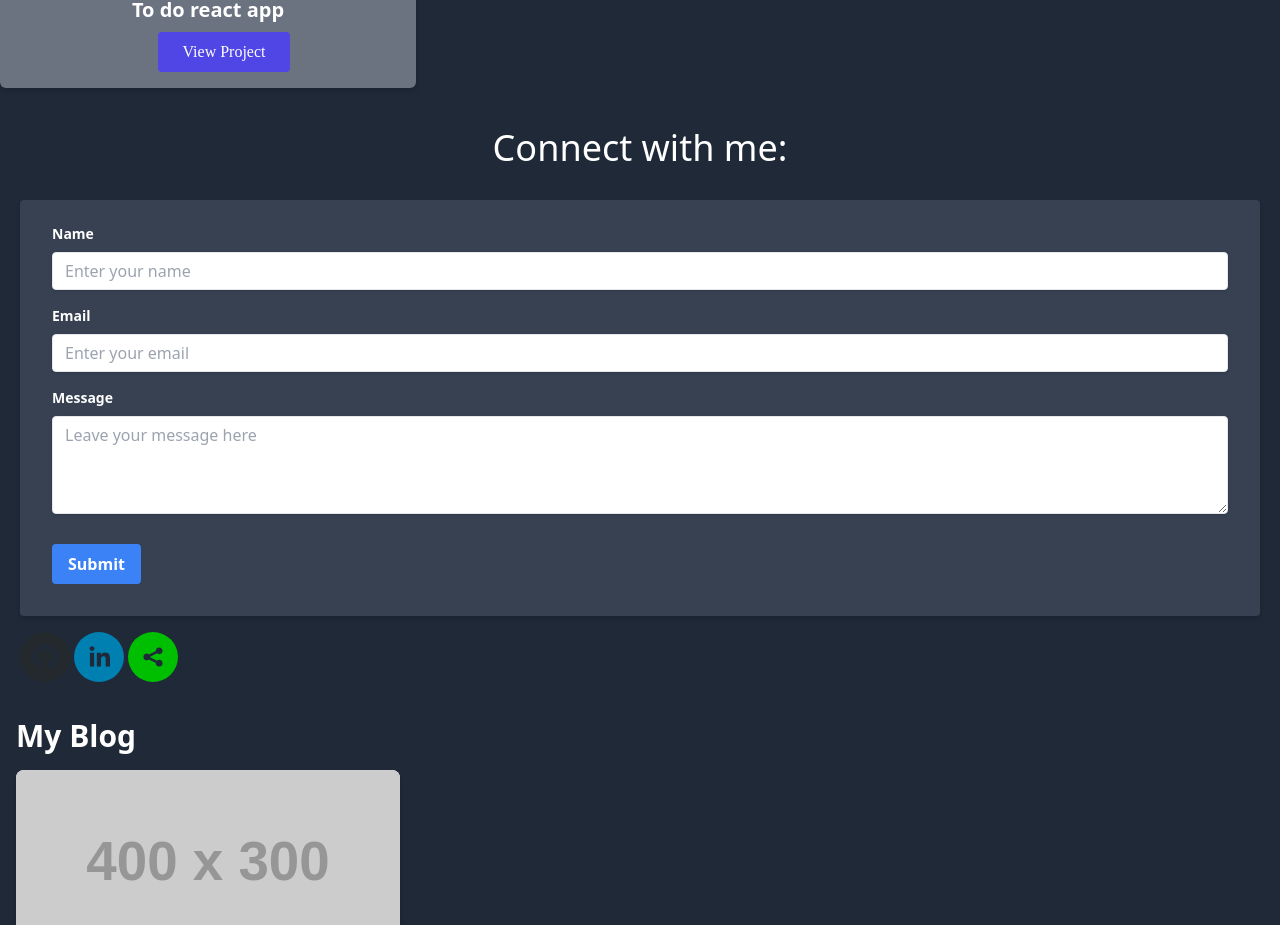
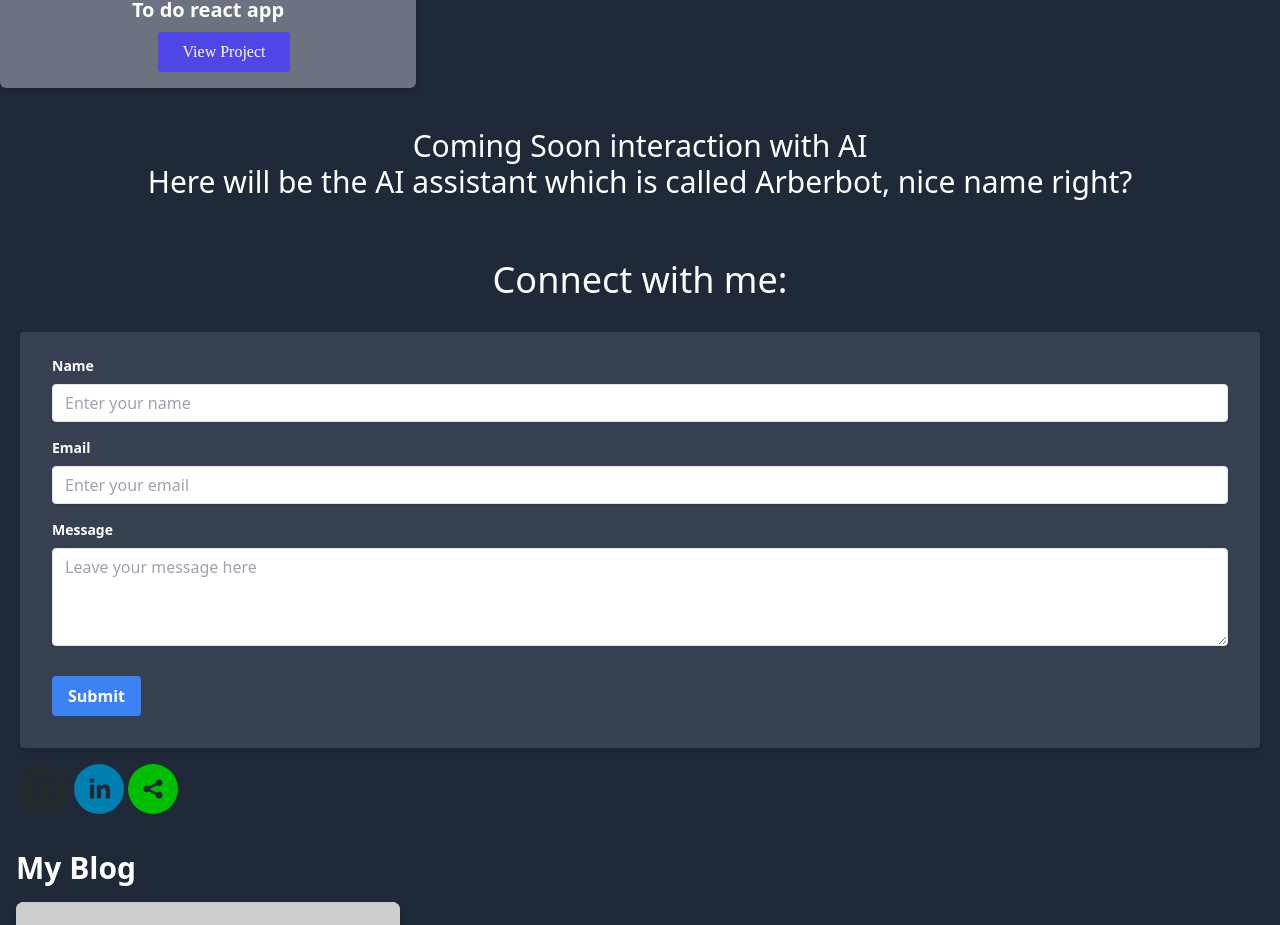
Before and after one commit to ArberTotraku/portofolio, a React (Create React App) app: page / in a window 1280 px wide. Shown: the part 3274-4199 px from the top of the page. Built offline with nearby package versions, Linux system fonts and the light colour scheme.

Commit message:
added coming soon section

```diff
--- a/src/App.jsx
+++ b/src/App.jsx
@@ -7,6 +7,7 @@ import Header from "./pages/Header.jsx";
 import Nav from "../src/components/Hamburger.jsx";
 import Contact from "./pages/Contact.jsx"
 import Blog from "./pages/Blog.jsx";
+import ComingSoon from "./pages/ComingSoon.jsx";
 // import HamburgerMenu from './components/HamburgerMenu.jsx'
 // import Navbar from './pages/Navbar.jsx'
 const App = () => {
@@ -19,6 +20,7 @@ const App = () => {
       <Header />
       <About />
       <Projects />
+      <ComingSoon/>
       <Contact/>
       <Blog/>
       <Footer />
--- /dev/null
+++ b/src/pages/ComingSoon.jsx
@@ -0,0 +1,12 @@
+import React from 'react'
+
+const ComingSoon = () => {
+  return (
+    <div className='text-3xl bg-gray-800 container mx-auto text-center text-white mt-10 mb-5'>
+        <h1 className='text-center'>Coming Soon interaction with AI</h1>
+        <p>Here will be the AI assistant which is called Arberbot, nice name right?</p>
+        </div>
+  )
+}
+
+export default ComingSoon
```
